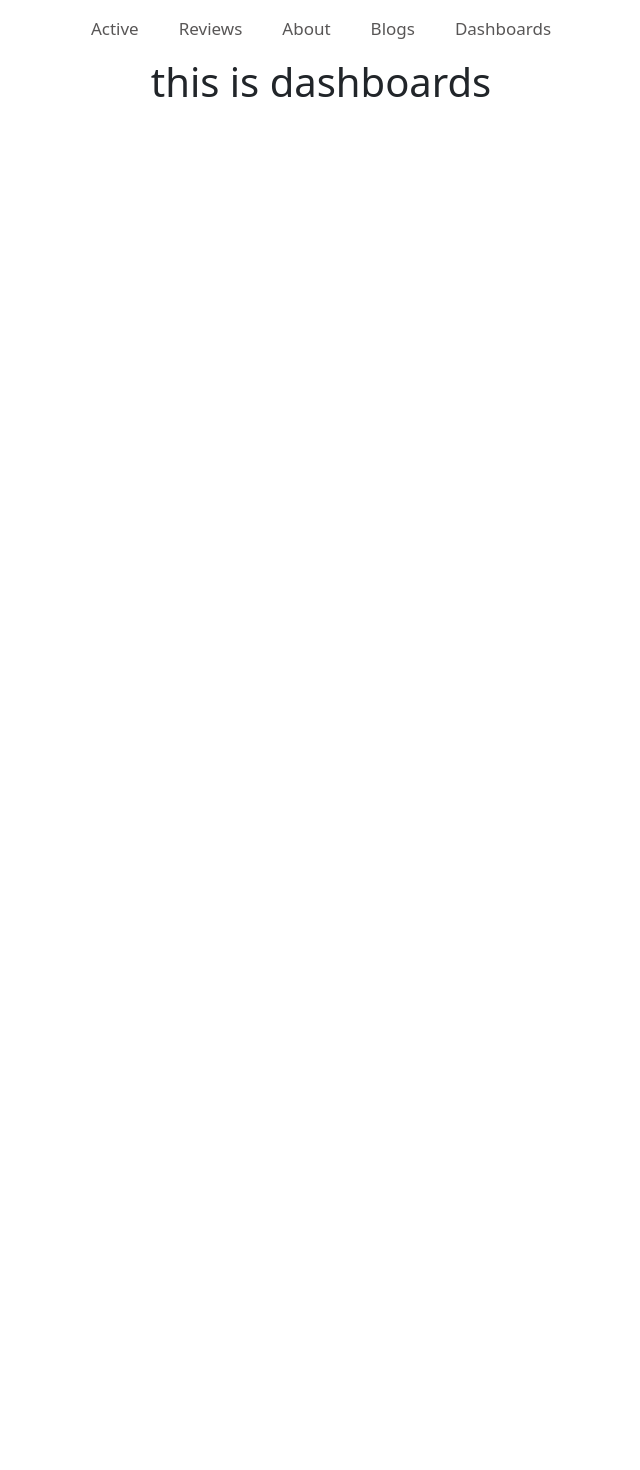
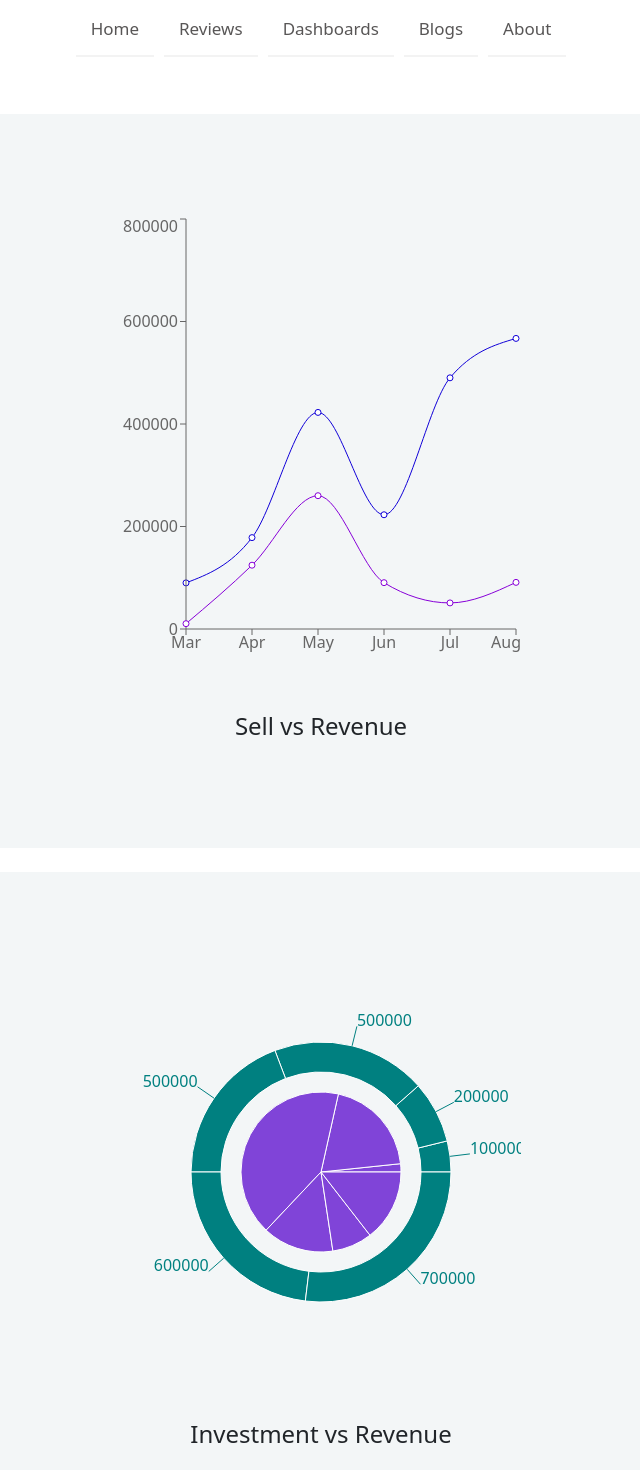
Before and after one commit to zunuu/Cyberpunk-Store, a React (Create React App) app: page /dashboards in a window 1280 px wide. Shown: the top 1470 px of the page, without its empty margins (319-959 px from the left). Before the commit the page ends 800 px from the top, so only its background shows below. Built offline with nearby package versions, Linux system fonts and the light colour scheme.

Commit message:
dashboard-added

```diff
--- a/package.json
+++ b/package.json
@@ -12,6 +12,7 @@
     "react-dom": "^18.0.0",
     "react-router-dom": "^6.3.0",
     "react-scripts": "5.0.0",
+    "recharts": "^2.1.9",
     "web-vitals": "^2.1.4"
   },
   "scripts": {
--- a/src/Components/Dashboard/Dashboard.css
+++ b/src/Components/Dashboard/Dashboard.css
@@ -0,0 +1,11 @@
+.chart {
+    background-color: rgba(65, 107, 121, 0.062);
+    padding: 100px 200px;
+    border-radius: 50px;
+    transition: .5s;
+}
+
+.chart:hover {
+    background-color: rgba(194, 68, 68, 0.281);
+
+}
--- a/src/Components/Dashboard/Dashboard.js
+++ b/src/Components/Dashboard/Dashboard.js
@@ -1,9 +1,69 @@
 import React from 'react';
+import { Line, LineChart, Pie, PieChart, ResponsiveContainer, Tooltip, XAxis, YAxis } from 'recharts';
+import '../Dashboard/Dashboard.css'
+const Dashboard = () => {
+    const data = [
+        {
+            "month": "Mar",
+            "investment": 100000,
+            "sell": 90000,
+            "revenue": 10400
+        },
+        {
+            "month": "Apr",
+            "investment": 200000,
+            "sell": 178300,
+            "revenue": 124500
+        },
+        {
+            "month": "May",
+            "investment": 500000,
+            "sell": 422600,
+            "revenue": 260100
+        },
+        {
+            "month": "Jun",
+            "investment": 500000,
+            "sell": 222900,
+            "revenue": 90405
+        },
+        {
+            "month": "Jul",
+            "investment": 600000,
+            "sell": 490100,
+            "revenue": 50900
+        },
+        {
+            "month": "Aug",
+            "investment": 700000,
+            "sell": 567000,
+            "revenue": 91000
+        }
+    ]
+    return (
+        <div className='d-flex justify-content-center mt-5'>
+            <div>
+                <div className='chart mt-4'>
+                    <LineChart width={400} height={450} data={data}>
+                        <Line type="monotone" dataKey="sell" stroke="#1000d8" />
+                        <XAxis dataKey="month" />
+                        <YAxis dataKey="investment" />
+                        <Line type="monotone" dataKey="revenue" stroke="#8700d8" />
 
-const Dashboard = () => {
-    return (
-        <div>
-            <h1>this is dashboards</h1>
+                        <Tooltip />
+                    </LineChart>
+                    <h4 className='pt-5'>Sell vs Revenue</h4>
+                </div>
+                <div className='chart mt-4'>
+
+                    <PieChart width={400} height={400}>
+                        <Pie data={data} dataKey="revenue" cx="50%" cy="50%" outerRadius={80} fill="#8044d8" />
+                        <Pie data={data} dataKey="investment" cx="50%" cy="50%" innerRadius={100} outerRadius={130} fill="#008080" label />
+                        <Tooltip />
+                    </PieChart>
+                    <h4 className='pt-5'>Investment vs Revenue</h4>
+                </div>
+            </div>
         </div>
     );
 };
--- a/src/Components/Header/Header.css
+++ b/src/Components/Header/Header.css
@@ -1,10 +1,12 @@
 .navItems {
     color: rgba(48, 46, 46, 0.808) !important;
     font-size: 17px;
+    font-weight: 500;
     text-decoration: none;
-    padding: 20px;
-
-    border-bottom: 2px solid transparent;
+    padding: 15px;
+    margin: 5px;
+    border-bottom: 2px solid rgba(153, 153, 153, 0.123);
+    transition: 0.5s;
 }
 
 .navItems:hover {
--- a/src/Components/Header/Header.js
+++ b/src/Components/Header/Header.js
@@ -7,20 +7,21 @@ const Header = () => {
         <div>
             <Nav className="justify-content-center text-secondary  m-3" activeKey="/home">
                 <Nav.Item>
-                    <Link className='navItems' to="/home">Active</Link>
+                    <Link className='navItems' to="/home">Home</Link>
                 </Nav.Item>
                 <Nav.Item>
                     <Link className='navItems' to="/reviews">Reviews</Link>
                 </Nav.Item>
                 <Nav.Item>
-                    <Link className='navItems' to="/about">About</Link>
+                    <Link className='navItems' to="/dashboards">Dashboards</Link>
                 </Nav.Item>
                 <Nav.Item>
                     <Link className='navItems' to="/blogs">Blogs</Link>
                 </Nav.Item>
                 <Nav.Item>
-                    <Link className='navItems' to="/dashboards">Dashboards</Link>
+                    <Link className='navItems' to="/about">About</Link>
                 </Nav.Item>
+
 
 
             </Nav>
```
Also changed, not shown: 1 other file (tests, documents, lock files or other folders).
